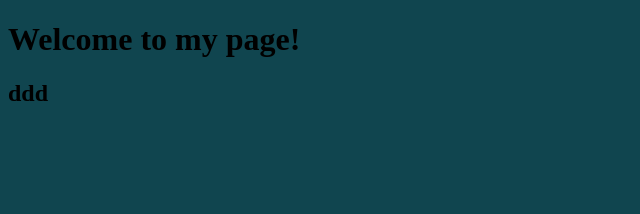
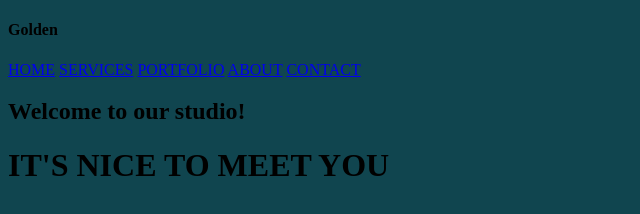
Before and after one commit to OwcaTyBaranie/Newproject, a website: page index.html in a window 1280 px wide. Shown: the whole page, without its empty margins (0-640 px from the left). Drawn offline with Linux system fonts and the light colour scheme.

Commit message:
Add Navigation

```diff
--- a/index.html
+++ b/index.html
@@ -8,8 +8,16 @@
     <link rel="stylesheet" href="css/style.css">
 </head>
 <body>
-    <nav class="containter-fluid"></nav>
-    <h1>Welcome to my page!</h1>
-    <h2>ddd</h2>
+    <h4>Golden</h4>
+    <nav class="containter-fluid">
+        <a href="#">HOME</a>
+        <a href="#">SERVICES</a>
+        <a href="#">PORTFOLIO</a>
+        <a href="#">ABOUT</a>
+        <a href="#">CONTACT</a>
+    </nav>
+    <h2>Welcome to our studio!</h2>
+    <h1>IT'S NICE TO MEET YOU</h1>
+    <div class="botton"></div>
 </body>
 </html>
```
